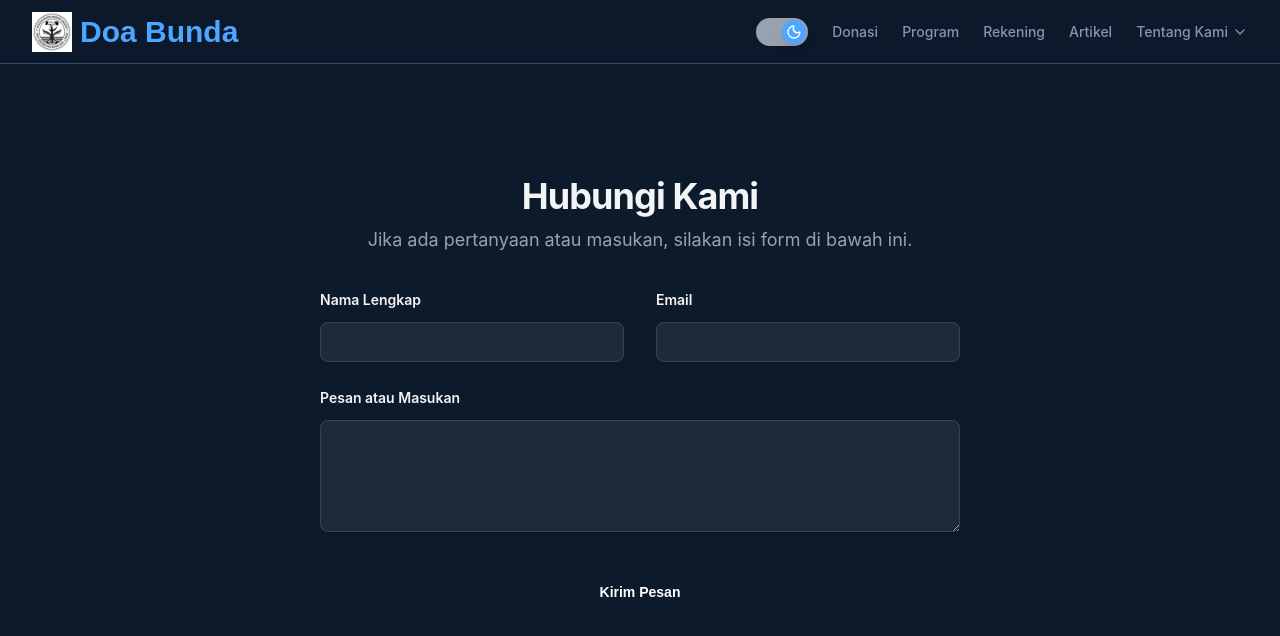
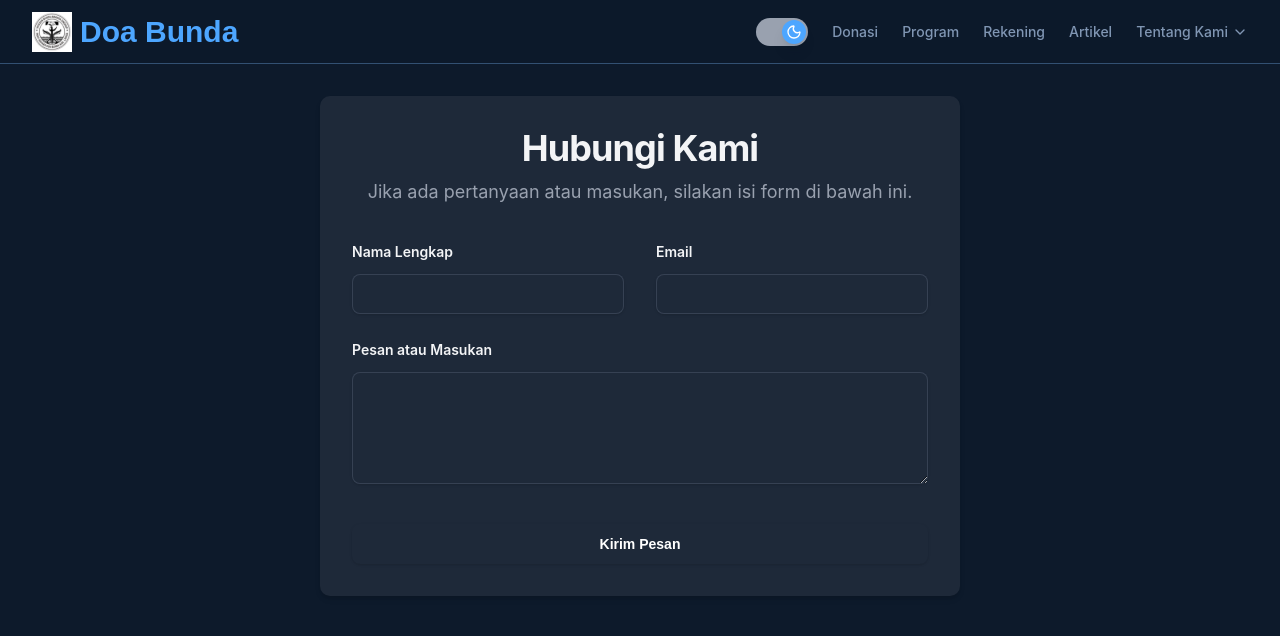
Before and after one commit to almagribii/pantiasuhan_doabunda, a React (Vite) app: page /kontak in a window 1280 px wide. Shown: the top 636 px of the page. Built offline with nearby package versions, Linux system fonts and the light colour scheme; a web font is replaced by a local one.

Commit message:
update kontok form

```diff
--- a/src/pages/tentang/menu/kontak/Kontak.tsx
+++ b/src/pages/tentang/menu/kontak/Kontak.tsx
@@ -5,7 +5,7 @@ export function Kontak() {
   return (
     <>
       <Navbar />
-      <main className="pt-20">
+      <main className="">
         <ContactForm />
       </main>
     </>
--- a/src/pages/tentang/menu/kontak/component/KontakForm.tsx
+++ b/src/pages/tentang/menu/kontak/component/KontakForm.tsx
@@ -1,7 +1,8 @@
-
 export function ContactForm() {
   return (
+    // Membungkus seluruh form di dalam div dengan styling card
     <div className="container mx-auto max-w-2xl px-4 py-12 md:py-24">
+      <div className="p-8 bg-white rounded-lg shadow-md dark:bg-gray-800">
         {/* Judul dan deskripsi form */}
         <div className="mb-8 text-center">
           <h2 className="text-3xl font-bold tracking-tight text-gray-900 dark:text-gray-100 sm:text-4xl">
@@ -13,12 +14,12 @@ export function ContactForm() {
         </div>
 
         {/* Form utama */}
-      <form action="#" method="POST" className="mx-auto mt-8">
+        <form action="#" method="POST" className="mx-auto">
           <div className="grid grid-cols-1 gap-x-8 gap-y-6 sm:grid-cols-2">
             {/* Kolom Nama */}
             <div>
               <label
-              htmlFor="first-name"
+                htmlFor="full-name"
                 className="block text-sm font-semibold leading-6 text-gray-900 dark:text-gray-100"
               >
                 Nama Lengkap
@@ -84,5 +85,6 @@ export function ContactForm() {
           </div>
         </form>
       </div>
+    </div>
   );
 }
```
Lines whose indentation alone changed are shown as unchanged.
